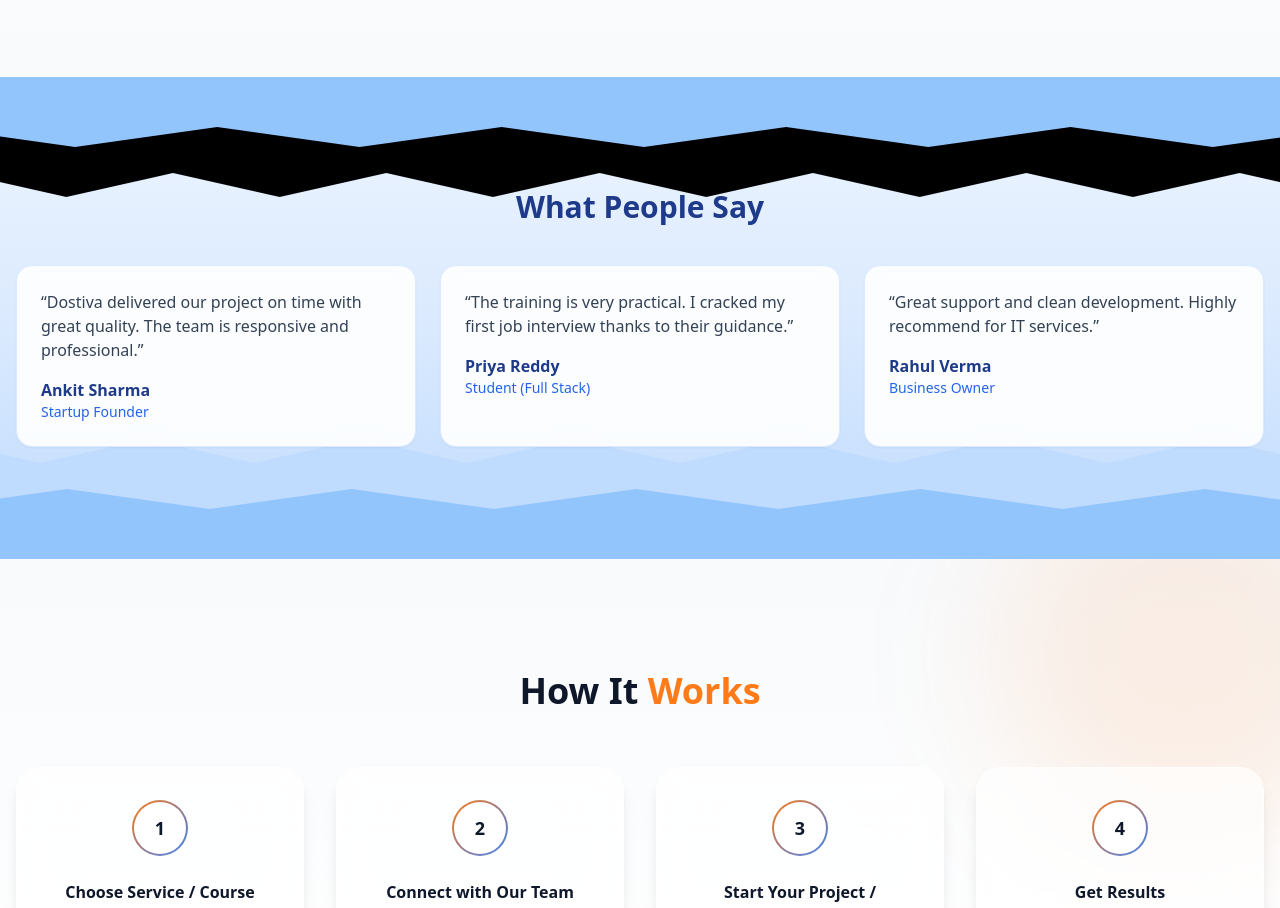
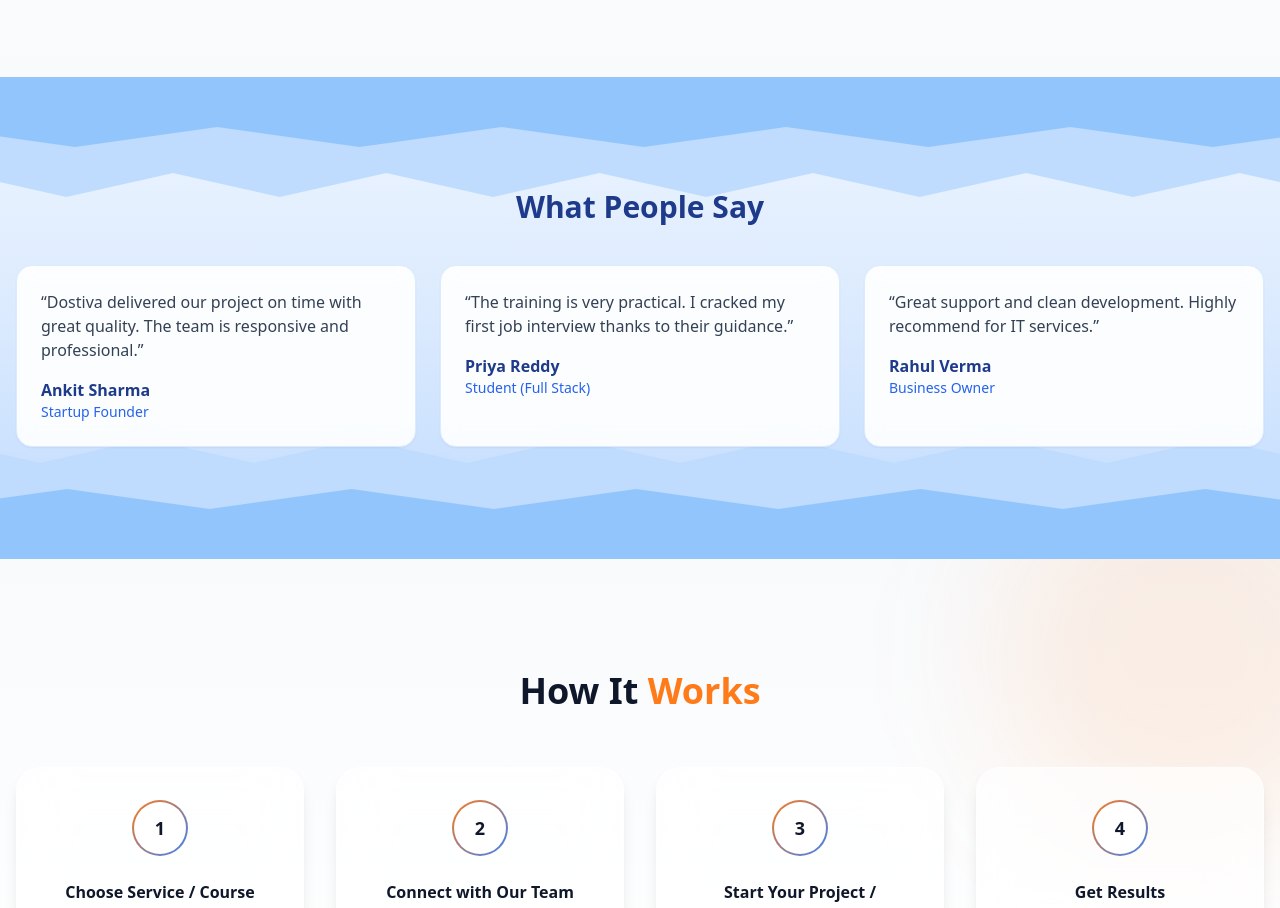
Before and after one commit to mohanvelaga/Dostiva-Tech, a React (Vite) app in the folder dostiva-site/: page / in a window 1280 px wide. Shown: the part 2880-3788 px from the top of the page. Built offline with nearby package versions, Linux system fonts and the light colour scheme.

Commit message:
testimoonials updated

```diff
--- a/dostiva-site/src/Components/Testimonials.jsx
+++ b/dostiva-site/src/Components/Testimonials.jsx
@@ -43,7 +43,7 @@ export default function Testimonials() {
 
       {/* 🔺 Top Wave (Rotated 180°) */}
       <div className="absolute top-0 left-0 w-full rotate-180">
-        <WaveBackground back="#" front="#93c5fd" />
+        <WaveBackground back="#bfdbfe" front="#93c5fd" />
       </div>
 
       {/* Content */}
```
